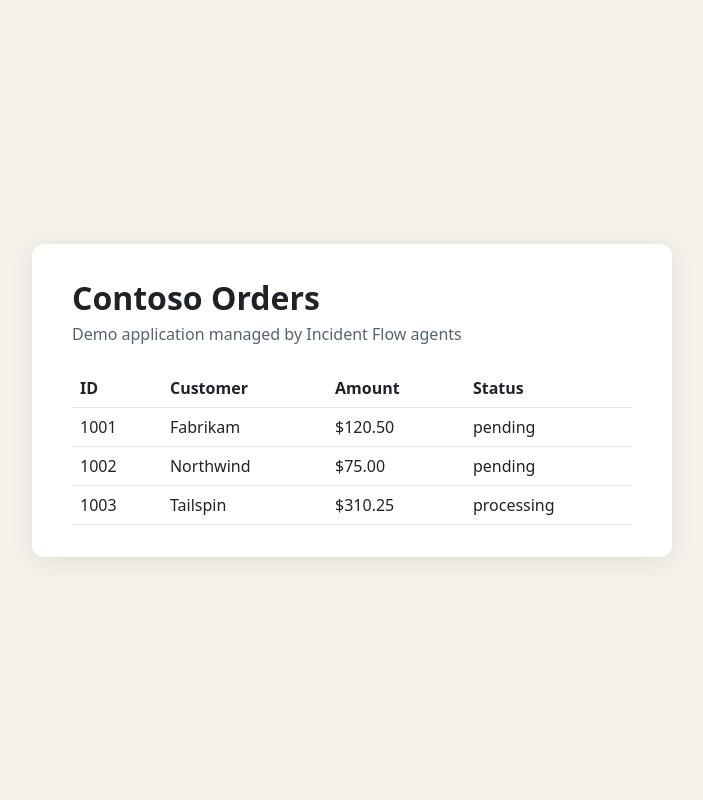
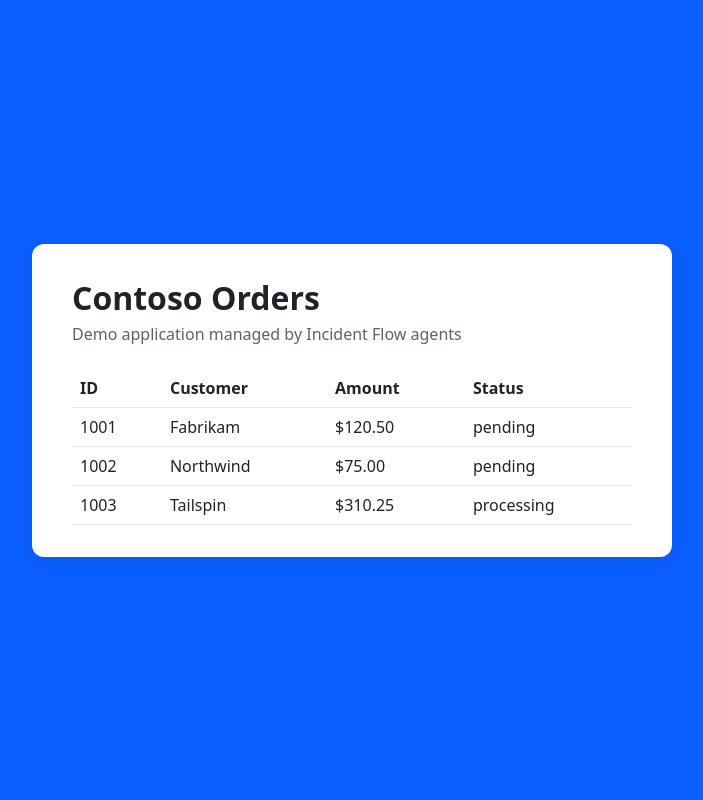
Before and after one commit to sandeepdas0407/incident-flow-demo-app, a Flask app: page / in a window 1280 px wide. Shown: the whole page, without its empty margins (288-991 px from the left). Run offline with Flask 3, Linux system fonts and the light colour scheme.

Commit message:
CHG0030003: background colour #F4F1EA -> #0B5FFF (#3)

```diff
--- a/app/static/style.css
+++ b/app/static/style.css
@@ -1,5 +1,5 @@
 :root {
-  --app-background: #F4F1EA;
+  --app-background: #0B5FFF;
   --card: #FFFFFF;
   --text: #1F2328;
   --muted: #59636E;
```
